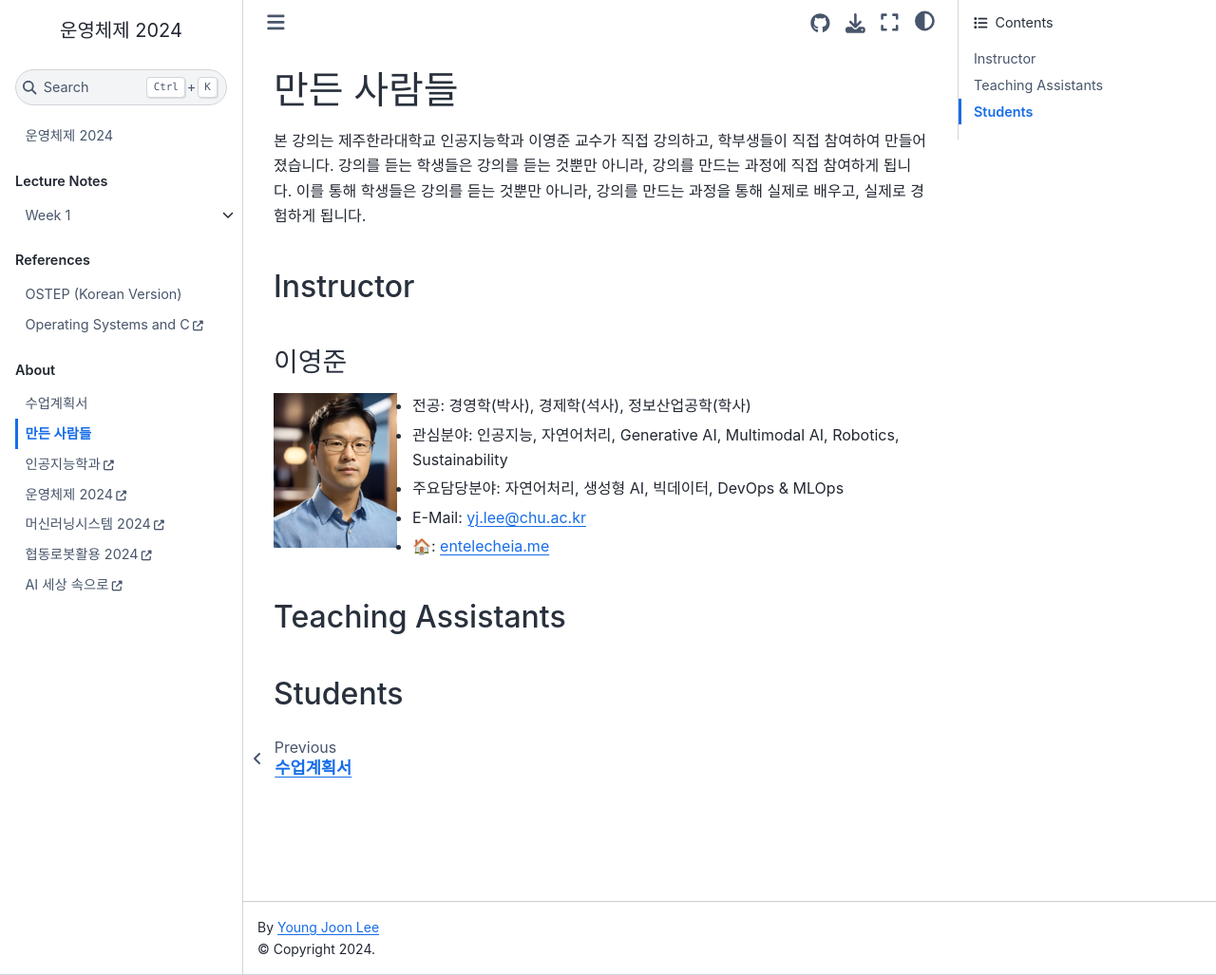
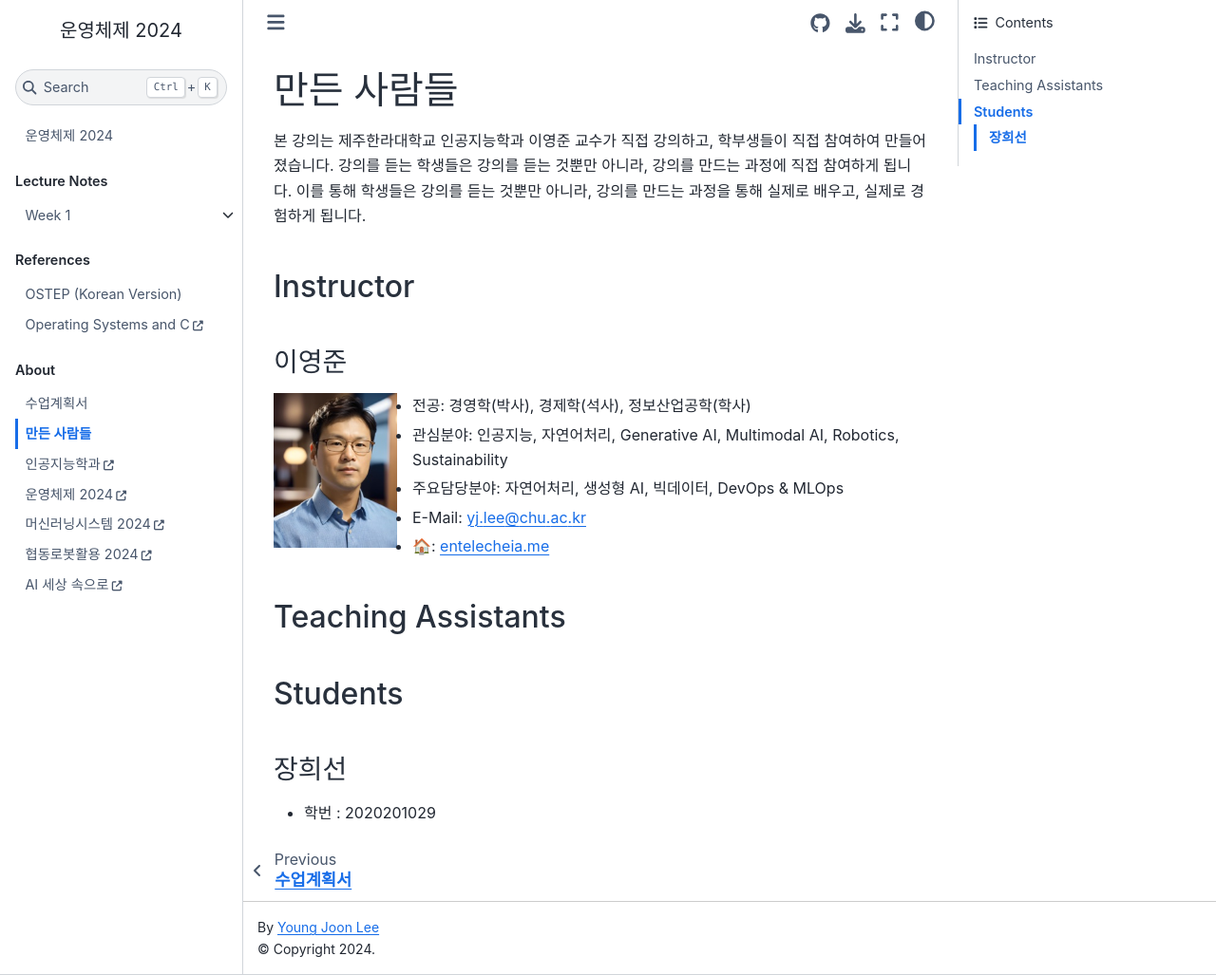
Before and after one commit to entelecheia/os-2024, a Jupyter Book: the page built from book/about/index.md, in a window 1280 px wide and 1027 px high. Shown: the whole window at 95% size. Built offline with Jupyter Book 1.0.4 settings and Sphinx 7.4.7 and the Sphinx Book theme 1.1.4, drawn with Linux system fonts in a browser that asks for light colours; a script that is not in the unit is left out.

Commit message:
202021029 장희선

```diff
--- a/book/about/index.md
+++ b/book/about/index.md
@@ -20,3 +20,6 @@
 ## Teaching Assistants
 
 ## Students
+
+### 장희선
+ - 학번 : 2020201029
```
